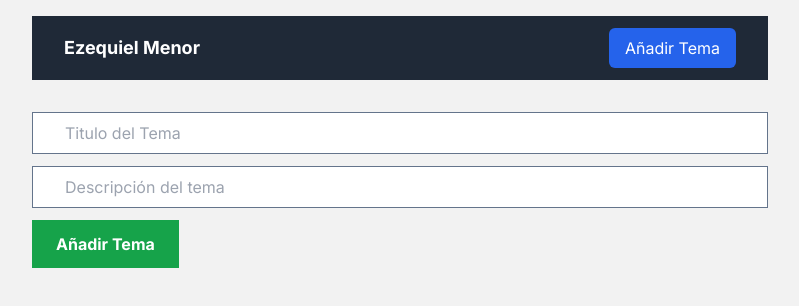
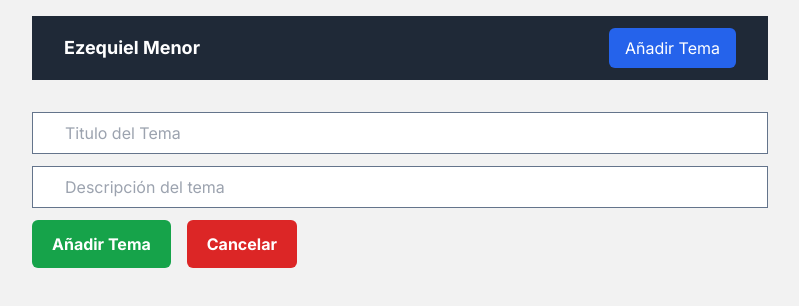
Before and after one commit to EzequielMenor/CRUD_MongoDB, a Next.js app: page /addTopic in a window 1280 px wide. Shown: the top 306 px of the page, without its empty margins (240-1039 px from the left). Built offline with nearby package versions, Linux system fonts and the light colour scheme.

Commit message:
Añadir y editar temas

```diff
--- a/app/addTopic/page.jsx
+++ b/app/addTopic/page.jsx
@@ -37,13 +37,20 @@ export default function AddTopic() {
   }
 
   return (
+    <>
       <form onSubmit={handleSubmit} className="flex flex-col gap-3">
         <input onChange={(e) => setTitle(e.target.value)} value={title} className="border border-slate-500 px-8 py-2" type="text" placeholder="Titulo del Tema" />
         <input onChange={(e) => setDescription(e.target.value)} value={description} className="border border-slate-500 px-8 py-2" type="text" placeholder="Descripción del tema" />
 
-      <button type="submit" className="bg-green-600 font-bold text-white py-3 px-6 w-fit">
+        <div className="flex">
+          <button type="submit" className="bg-green-600 font-bold text-white py-3 px-5 mr-4 w-fit rounded-md">
             Añadir Tema
           </button>
+          <a href="/" className="bg-red-600 font-bold text-white py-3 px-5 w-fit rounded-md">
+            Cancelar
+          </a>
+        </div>
       </form>
+    </>
   )
 }
--- a/app/api/topics/[id]/route.js
+++ b/app/api/topics/[id]/route.js
@@ -1,5 +1,5 @@
 import connectMongoDB from "@/libs/mongodb";
-import Topic from "@/models/topic";
+import Topic from "@/models/topics";
 import { NextResponse } from "next/server";
 
 export async function PUT(request, { params }) {
@@ -13,6 +13,6 @@ export async function PUT(request, { params }) {
 export async function GET(request, { params }) {
   const { id } = params;
   await connectMongoDB();
-  const topic = await Topic.findOne({_id: id});
-  return NextResponse.json({topic}, {status: 200})
+  const topic = await Topic.findOne({ _id: id });
+  return NextResponse.json({ topic }, { status: 200 });
 }
--- a/app/api/topics/route.js
+++ b/app/api/topics/route.js
@@ -1,5 +1,5 @@
 import connectMongoDB from "@/libs/mongodb";
-import Topic from "@/models/topic";
+import Topic from "@/models/topics";
 import { NextResponse } from "next/server";
 
 export async function POST(request) {
--- a/components/EditTopicForm.jsx
+++ b/components/EditTopicForm.jsx
@@ -33,27 +33,34 @@ export default function EditTopicForm({ id, title, description }) {
   }
 
   return (
-    <form onSubmit={handleSubmit} className="flex flex-col gap-3 max-w-md mx-auto">
+    <>
+      <form onSubmit={handleSubmit} className="flex flex-col gap-3">
         <input
           onChange={(e) => setNewTitle(e.target.value)}
           value={newTitle}
-        className="border border-gray-300 rounded-lg px-4 py-2 focus:outline-none focus:ring focus:border-blue-500"
+          className="border border-slate-500 px-8 py-2"
           type="text"
-        placeholder="Título del Tema"
+          placeholder="Titulo del Tema"
         />
 
         <input
           onChange={(e) => setNewDescription(e.target.value)}
           value={newDescription}
-        className="border border-gray-300 rounded-lg px-4 py-2 focus:outline-none focus:ring focus:border-blue-500"
+          className="border border-slate-500 px-8 py-2"
           type="text"
           placeholder="Descripción del tema"
         />
 
-      <button className="bg-green-600 text-white font-bold py-2 px-4 rounded-lg hover:bg-green-700 transition duration-300 ease-in-out">
+        <div className="flex">
+          <button type="submit" className="bg-green-600 font-bold text-white py-3 px-5 mr-4 w-fit rounded-md">
             Actualizar Tema
           </button>
+          <a href="/" className="bg-red-600 font-bold text-white py-3 px-5 w-fit rounded-md">
+            Cancelar
+          </a>
+        </div>
       </form>
+    </>
 
-  )
+  );
 }
--- a/models/topic.js
+++ b/models/topics.js
@@ -3,8 +3,9 @@ import mongoose, { Schema, mongo } from "mongoose";
 const topicSchema = new Schema(
   {
     title: String,
-    description: String
-  }, {
+    description: String,
+  },
+  {
     timestamps: true,
   }
 );
```
Lines whose indentation alone changed are shown as unchanged.
